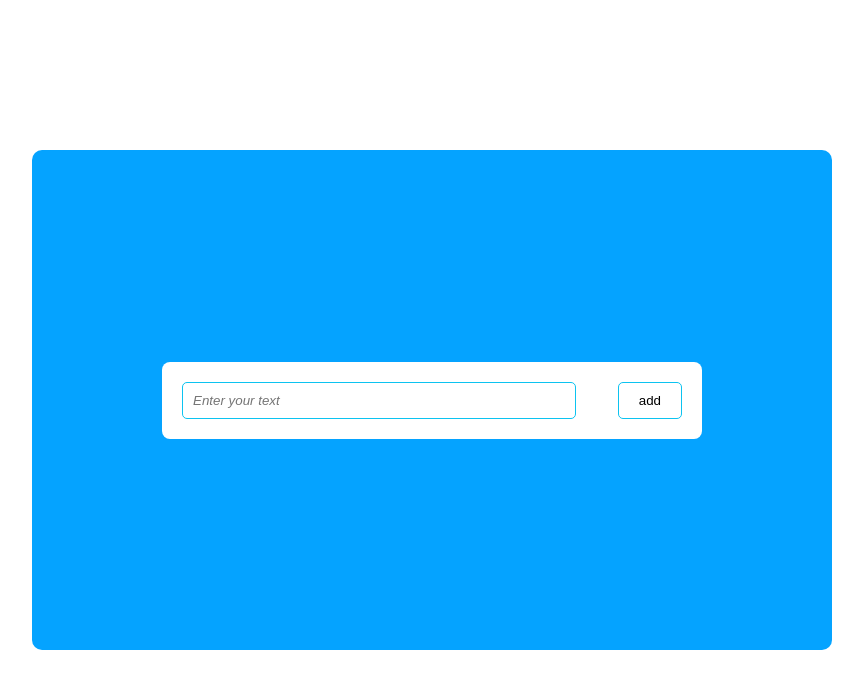
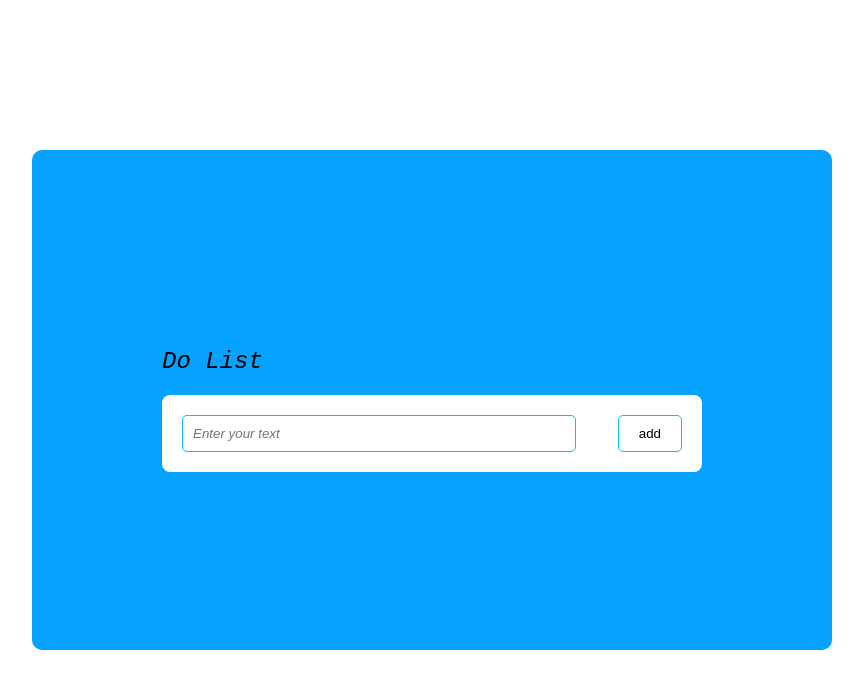
Before and after one commit to ElyorTuyliyev/to-do-list-react, a React (Create React App) app: page / in a window 1280 px wide. Shown: the top 688 px of the page, without its empty margins (208-1071 px from the left). Built offline with nearby package versions, Linux system fonts and the light colour scheme.

Commit message:
add todo list

```diff
--- a/src/App.css
+++ b/src/App.css
@@ -14,4 +14,5 @@
   display: flex;
   justify-content: center;
   align-items: center;
+  margin: 20px 0;
 }
--- a/src/components/index.jsx
+++ b/src/components/index.jsx
@@ -1,17 +1,41 @@
 import "./style.css";
+import { useState } from "react";
 
 function TodoList() {
+  const [toDo, setToDo] = useState([]);
+
+  const handleSubmit = (e) => {
+    e.preventDefault();
+
+    const { text } = e.target;
+
+    setToDo([...toDo, text.value]);
+
+    e.target.reset();
+  };
+
   return (
-    <form className="form__wrapper">
+    <div>
+      <h2 className="toDo__title">Do List</h2>
+      <form className="form__wrapper" onSubmit={handleSubmit}>
         <input
           className="form__inp"
           type="text"
           placeholder="Enter your text"
-        name=""
-        id="todo"
+          name="text"
+          id="next"
         />
+
         <button className="form__btn">add</button>
       </form>
+      <ul className="list">
+        {toDo.map((item, index) => (
+          <li className="item" key={index}>
+            {item}
+          </li>
+        ))}
+      </ul>
+    </div>
   );
 }
 
--- a/src/components/style.css
+++ b/src/components/style.css
@@ -1,3 +1,9 @@
+.toDo__title {
+  font-style: italic;
+  font-weight: 400;
+  font-family: "Courier New", Courier, monospace;
+}
+
 .form__wrapper {
   background-color: white;
   border-radius: 8px;
@@ -13,7 +19,7 @@
   flex: 0.9;
   padding: 10px;
   border-radius: 5px;
-  color: rgb(12, 195, 240);
+  color: rgb(72, 72, 72);
   border: 1px solid rgb(12, 195, 240);
   outline: none;
 }
@@ -24,3 +30,10 @@
   border: 1px solid rgb(12, 195, 240);
   background-color: transparent;
 }
+
+ul,
+li {
+  margin: 0;
+  padding: 0;
+  list-style: none;
+}
```
Lines whose indentation alone changed are shown as unchanged.
